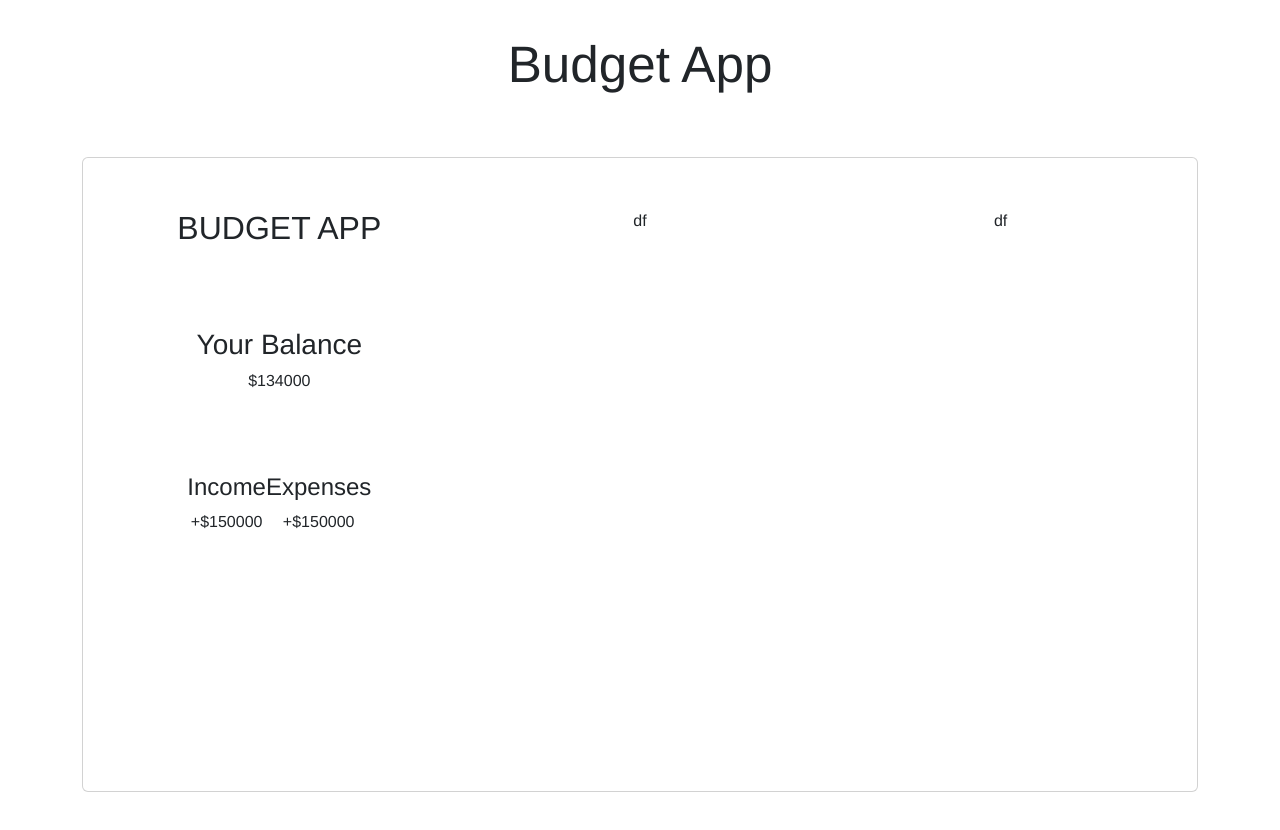
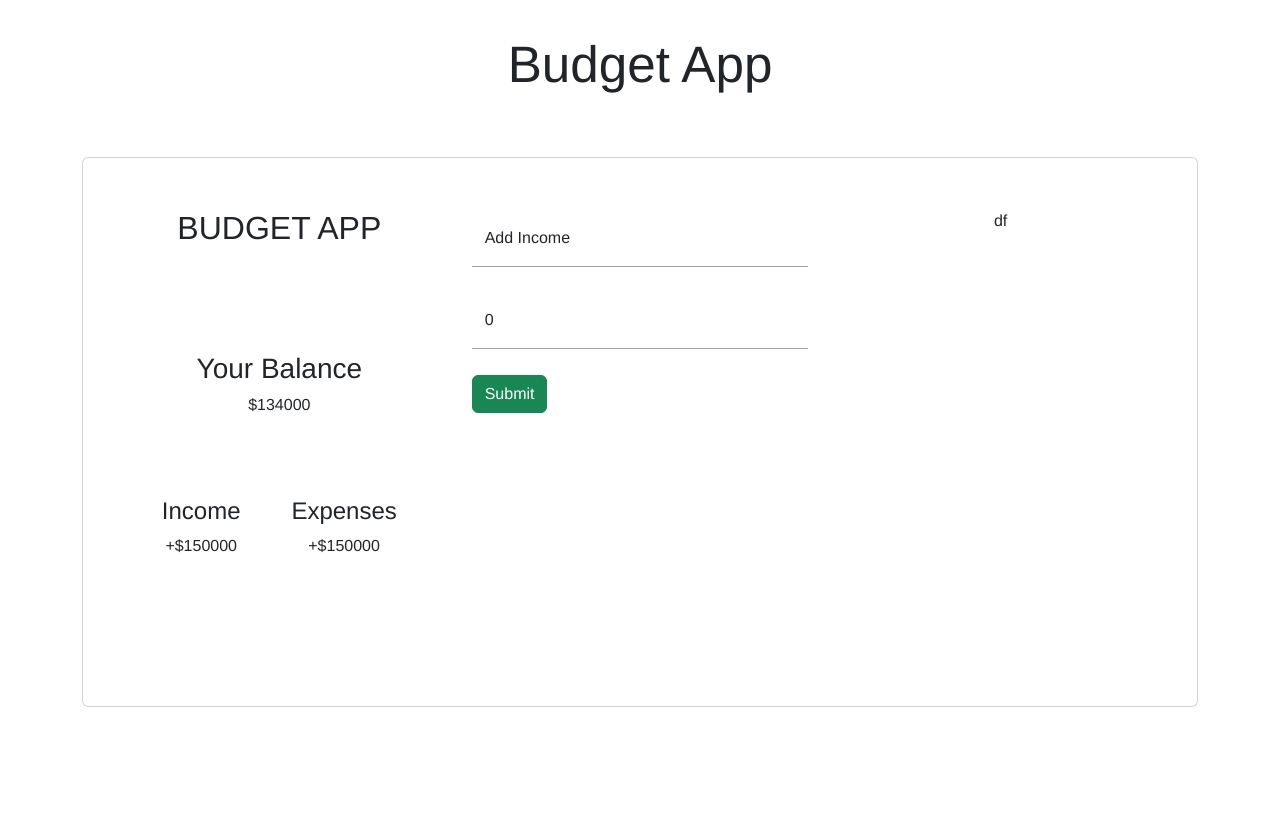
Before and after one commit to 0xNightcat/Budget-App, a React app: page / in a window 1280 px wide. Shown: the top 830 px of the page. Built offline with nearby package versions, Linux system fonts and the light colour scheme; the HTML template or start-up script is replaced by a standard one.

Commit message:
income form created

```diff
--- a/src/containers/BudgetApp.scss
+++ b/src/containers/BudgetApp.scss
@@ -2,6 +2,6 @@
    margin: 4rem auto auto;
    .card {
       padding: 35px 0;
-      min-height: 635px;
+      min-height: 550px;
    }
 }
--- a/src/containers/BudgetApp.tsx
+++ b/src/containers/BudgetApp.tsx
@@ -1,6 +1,7 @@
 import './BudgetApp.scss';
 import { Card, Container, Row, Col } from 'react-bootstrap';
 import Calculate from './Calculate/Calculate';
+import Income from './Income/Income';
 
 // budget component
 function BudgetApp() {
@@ -12,10 +13,16 @@ function BudgetApp() {
                   <Container>
                      <Row>
                         <Col md={4}>
-                           <h2 className='title m-0'>BUDGET APP</h2>
-                           <Calculate />
+                           <div className='calculate-side'>
+                              <h2 className='title m-0'>BUDGET APP</h2>
+                              <Calculate />
+                           </div>
                         </Col>
-                        <Col md={4}>df</Col>
+                        <Col md={4}>
+                           <div className='income-side'>
+                              <Income />
+                           </div>
+                        </Col>
                         <Col md={4}>df</Col>
                      </Row>
                   </Container>
--- a/src/containers/Calculate/Calculate.scss
+++ b/src/containers/Calculate/Calculate.scss
@@ -1,7 +1,10 @@
 .balance {
-   margin-top: 5rem;
+   margin-top: 6.5rem;
 }
 
 .calc-result {
    margin-top: 5rem;
+   .calc-bottom {
+      justify-content: space-evenly !important;
+   }
 }
--- /dev/null
+++ b/src/containers/Income/Income.scss
@@ -0,0 +1,17 @@
+.income {
+   form {
+      input {
+         border: 0;
+         border-bottom: 1px solid #a3a3a3;
+         border-radius: 0;
+         &:focus {
+            box-shadow: none;
+            border-color: purple;
+         }
+      }
+      button {
+         display: block;
+         margin-top: 1.6rem;
+      }
+   }
+}
--- /dev/null
+++ b/src/containers/Income/Income.tsx
@@ -0,0 +1,28 @@
+import './Income.scss';
+import { Form, FloatingLabel, Button } from 'react-bootstrap';
+
+function Income() {
+   return (
+      <>
+         <div className='income'>
+            <Form>
+               <FloatingLabel
+                  controlId='floatingInput'
+                  label='Add Income'
+                  className='mb-4'
+               >
+                  <Form.Control type='text' placeholder='carWash' />
+               </FloatingLabel>
+
+               <FloatingLabel controlId='floatingAmount' label='0'>
+                  <Form.Control type='number' placeholder='250000' />
+               </FloatingLabel>
+
+               <Button variant='success' type='submit'>Submit</Button>
+            </Form>
+         </div>
+      </>
+   )
+}
+
+export default Income;
```
